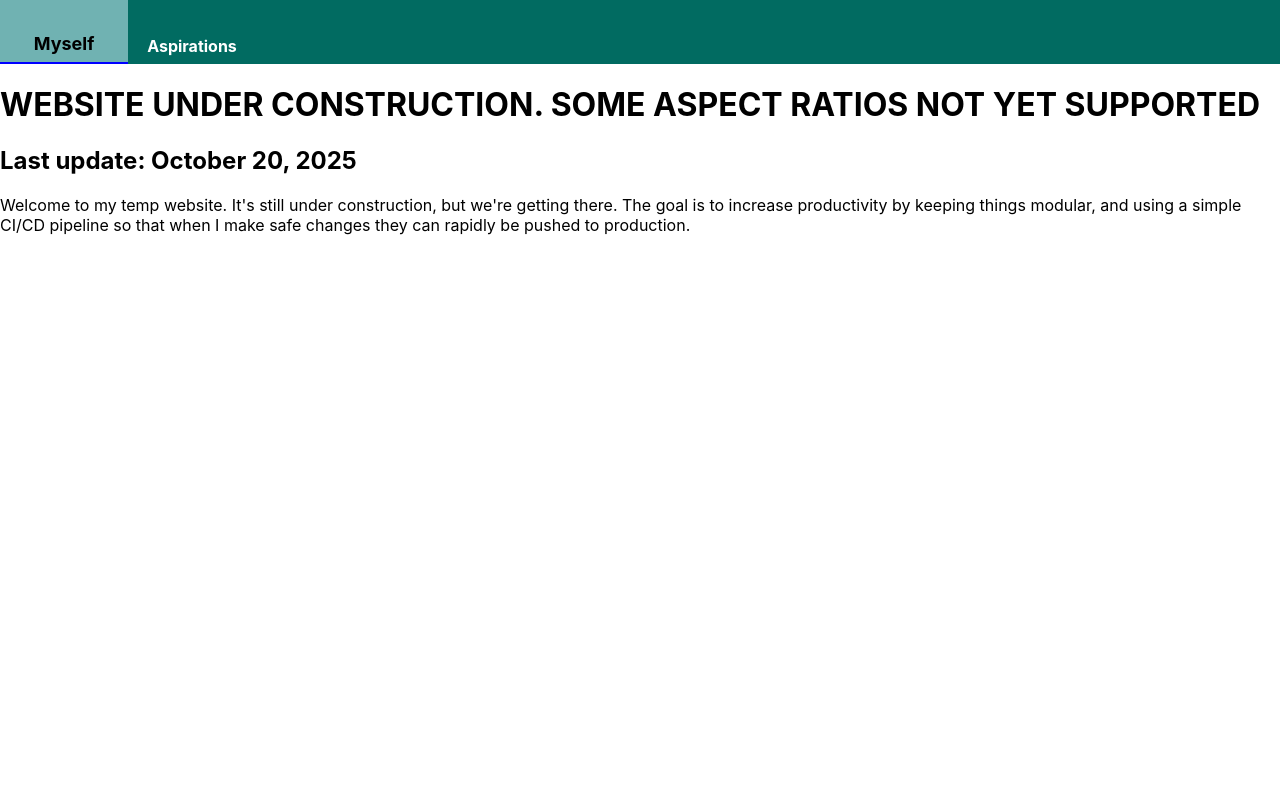
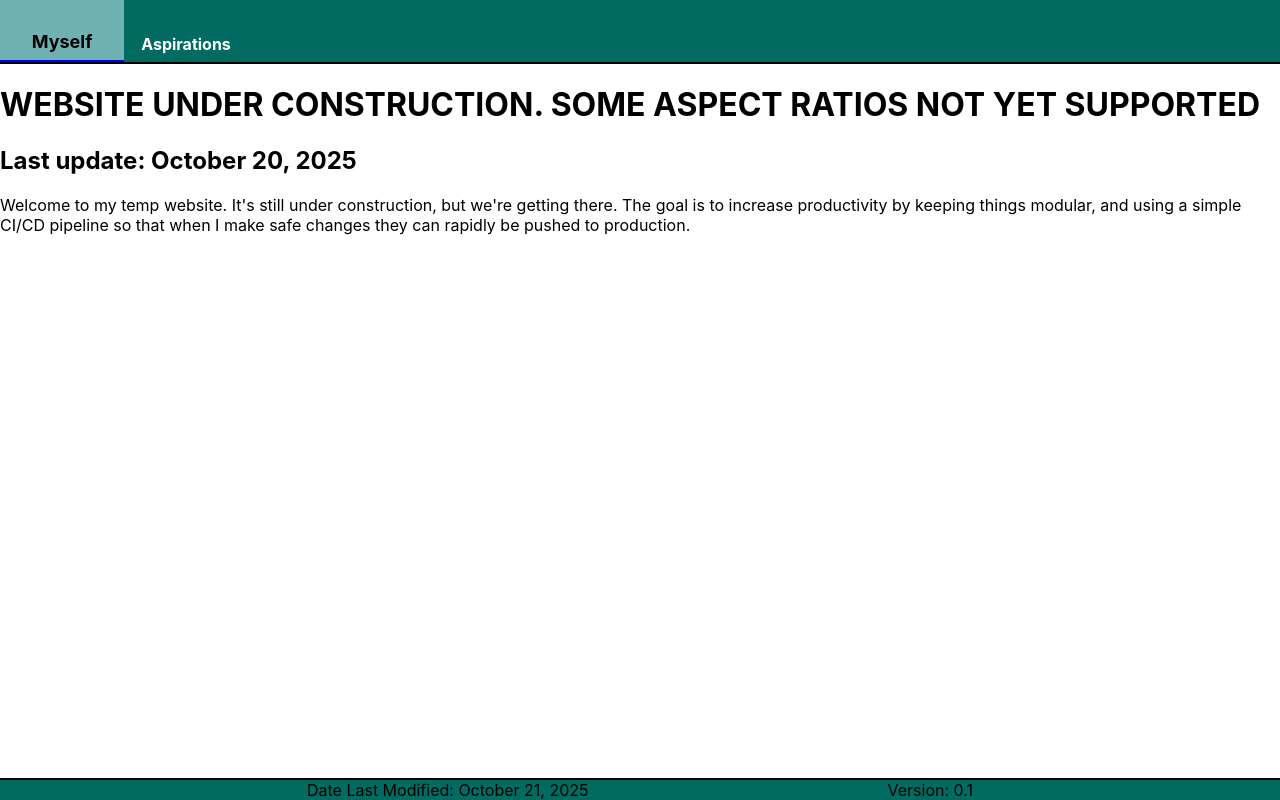
Before and after one commit to treadwayhunter/personal_website, a React (Create React App) app: page / in a window 1280 px wide. Built offline with nearby package versions, Linux system fonts and the light colour scheme.

Commit message:
Set the basis to the footer. Can come back and adjust when necessary.

```diff
--- /dev/null
+++ b/src/components/main/Footer.tsx
@@ -0,0 +1,13 @@
+import '../../styles/Footer.css';
+import data from '../../utils/versioning.json';
+
+const Footer = () => {
+    return (
+        <div className="footer">
+            <span>Date Last Modified: {data.date}</span>
+            <span>Version: {data.version}</span>
+        </div>
+    );
+}
+
+export default Footer;
--- a/src/components/main/Main.tsx
+++ b/src/components/main/Main.tsx
@@ -1,12 +1,14 @@
 import '../../styles/Main.css'
 import Header from "./Header"
 import TabScreen from "../tabScreens/TabScreen";
+import Footer from "./Footer";
 
 const Main = () => {
     return (
         <div className="main">
             <Header />
             <TabScreen />
+            <Footer />
         </div>
     );
 }
--- /dev/null
+++ b/src/styles/Footer.css
@@ -0,0 +1,10 @@
+.footer {
+    margin-top: auto;
+    width: 100%;
+    background-color: var(--primary-color1);
+    border-top: 2px solid black;
+    padding-left: 8px;
+    padding-right: 8px;
+    display: flex;
+    justify-content: space-evenly;
+}
--- a/src/styles/Header.css
+++ b/src/styles/Header.css
@@ -3,6 +3,7 @@
     width: 100%;
     background-color: var(--primary-color1);
     display: flex;
+    border-bottom: 2px solid black;
 }
 
 .header-tab {
--- /dev/null
+++ b/src/utils/versioning.json
@@ -0,0 +1,4 @@
+{
+  "date": "October 21, 2025",
+  "version": "0.1"
+}
```
